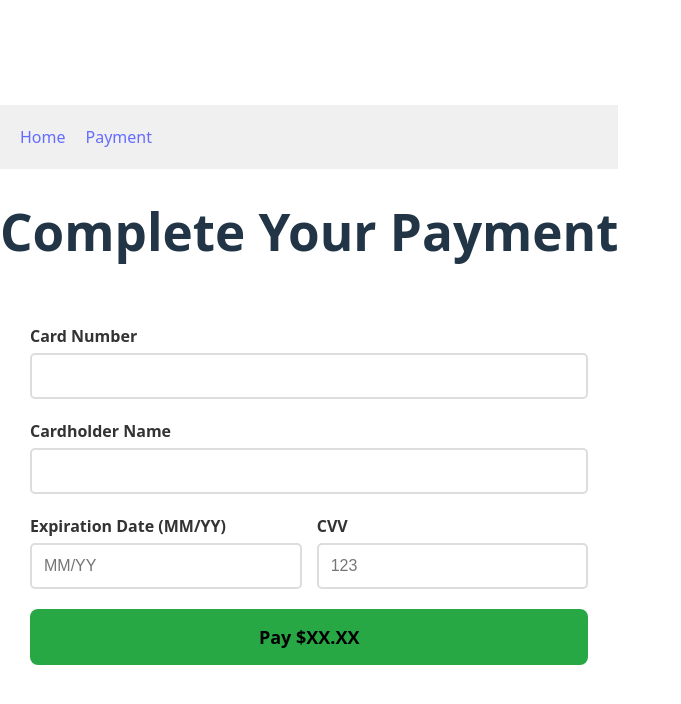
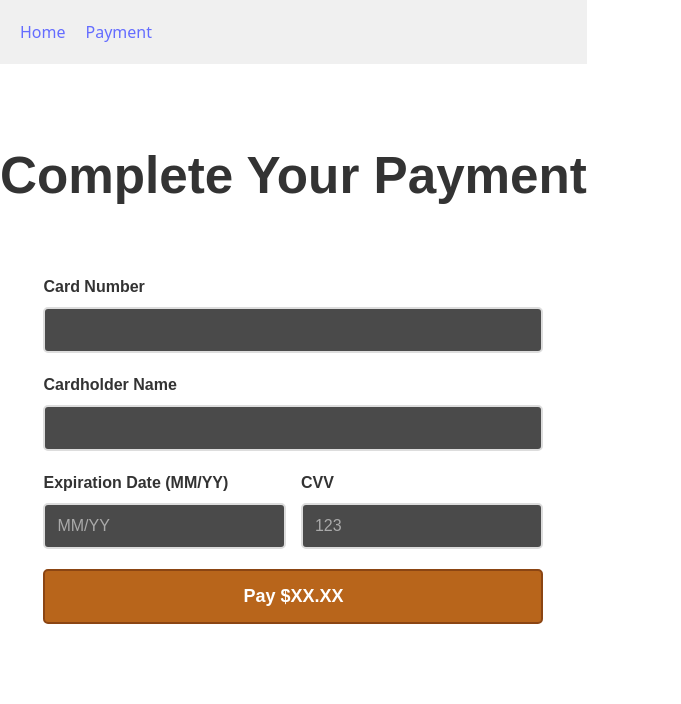
Before and after one commit to FernandoC-01/pizzaPizza, a React (Vite) app in the folder client/: page /payment in a window 1280 px wide. Shown: the top 704 px of the page, without its empty margins (0-681 px from the left). Built offline with nearby package versions, Linux system fonts and the light colour scheme.

Commit message:
Update payment page styling to match pizzeria theme

```diff
--- a/client/src/styles/payment.css
+++ b/client/src/styles/payment.css
@@ -1,9 +1,30 @@
+/* payment.css -Updated with color scheme and improved layout */
+
+/* General Page Styles Centered*/
+.payment-page{
+    max-width: 600px;
+    margin: 50px auto; /* Center the form on the page */
+    font-family: 'Arial', sans-serif;
+    min-height: calc(100vh - 100px); /* Full height minus some margin */
+    display: flex;
+    flex-direction: column;
+    align-items: center;
+}
+
+.payment-page h1{
+    color: #333;
+    text-align: center;
+    margin-bottom: 30px;
+}
+
 /* Payment Form Styles */
 .payment-form{
     background: white;
-    padding: 30px;
+    padding: 40px;
     border-radius: 10px;
-    box-shadow: 0 2px 10 px rgba(0, 0, 0, 0.1);
+    box-shadow: 0 4px 15 px rgba(0, 0, 0, 0.2);
+    width: 100%;
+    max-width: 500px;
 }
 
 .form-group{
@@ -12,7 +33,7 @@
 
 .form-group label{
     display: block;
-    margin-bottom: 5px;
+    margin-bottom: 8px;
     font-weight: bold;
     color: #333;
 }
@@ -24,11 +45,16 @@
     border-radius: 5px;
     font-size: 16px;
     box-sizing: border-box; /* Ensures padding doesn't affect total width */
+    background-color: #4a4a4a;
+    color: white;
 }
 
+.form-group input::placeholder{
+    color: #aaa;
+}
 .form-group input:focus{
     outline: none;
-    border-color: #007bff;
+    border-color: #B8651B;
 }
 
 /* Error message styling */
@@ -51,13 +77,130 @@
 
 /* Submit Button Styles */
 .submit-button{
-    background-color: #28a745;
+    width: 100%;
+    background-color: #B8651B;
+    color: white;
+    border: 2px solid #8B4513;
     padding: 15px;
     font-size: 18px;
+    font-weight: bold;
+    border-radius: 5px;
+    cursor: pointer;
+    transition: all 0.3s ease;
+}
+
+.submit-button:hover{
+    background-color: #8B4513;
+    transform: translate(-2px);
+    box-shadow: 0 4px 8px rgba(0, 0, 0, 0.2);
+}
+
+/* Loading Message Styles */
+.loading{
+    text-align: center;
+    padding: 60px 40px;
+    background: white;
+    border-radius: 10px;
+    box-shadow: 0 4px 15px rgba(0, 0, 0, 0.2);
+    max-width: 500px;
     width: 100%;
+}
+
+.loading p{
+    font-size: 20px;
+    color: #666;
+    margin-bottom: 20px;
+}
+
+/* Success Message Styles */
+.success{
+    background-color: d4edda;
+    border: 3px solid #28a745;
+    border-radius: 10px;
+    padding: 40px;
+    text-align: center;
+    max-width: 500px;
+    width: 100%;
+    box-shadow: 0 4px
+}
+
+.success h2{
+    color: #28a745;
+    margin-bottom: 15px;
+    font-size: 28px;
+}
+
+.success p{
+    color: #155724;
+    font-size: 16px;
+    margin: 10px 0;
+}
+
+/* Error Message Styles */
+.error{
+    background-color: #f8d7da;
+    border: 3px solid #dc3545;
+    border-radius: 10px;
+    padding: 40px;
+    text-align: center;
+    max-width: 500px;
+    width: 100%;
+    box-shadow: 0 4px 15px rgba(0, 0, 0, 0.2);
+}
+
+.error h2{
+    color: #dc3545;
+    margin-bottom: 15px;
+    font-size: 28px;
+}
+
+.error p{
+    color: #721c24;
+    font-size: 16px;
+    margin: 10px 0;
+}
+
+.error button{
+    margin-top: 20px;
+    padding: 12px 30px;
+    background-color: #B8651B;
+    color: white;
+    border: 2px solid #8B4513;
+    border-radius: 5px;
+    cursor: pointer;
+    font-size: 16px;
     font-weight: bold;
 }
 
-.submit-button:hover{
-    background-color: #218838;
+.error button:hover{
+    background-color: #8B4513;
 }
+
+/* Order Summary Styles */
+.order-summary{
+    margin-bottom: 30px;
+    padding: 20px;
+    background: #f8f9fa;
+    border-radius: 8px;
+    border: 2px solid #B8651B
+}
+
+.order-summary h3{
+    margin-bottom: 15px;
+    color: #B8651B;
+    font-size: 20px;
+}
+
+.order-item{
+    display: flex;
+    justify-content: space-between;
+    padding: 10px 0;
+    border-bottom: 1px solid #ddd;
+}
+
+.order-item:last-child{
+    border-bottom: none;
+    font-weight: bold;
+    font-size: 18px;
+    color: #B8651B
+}
```
